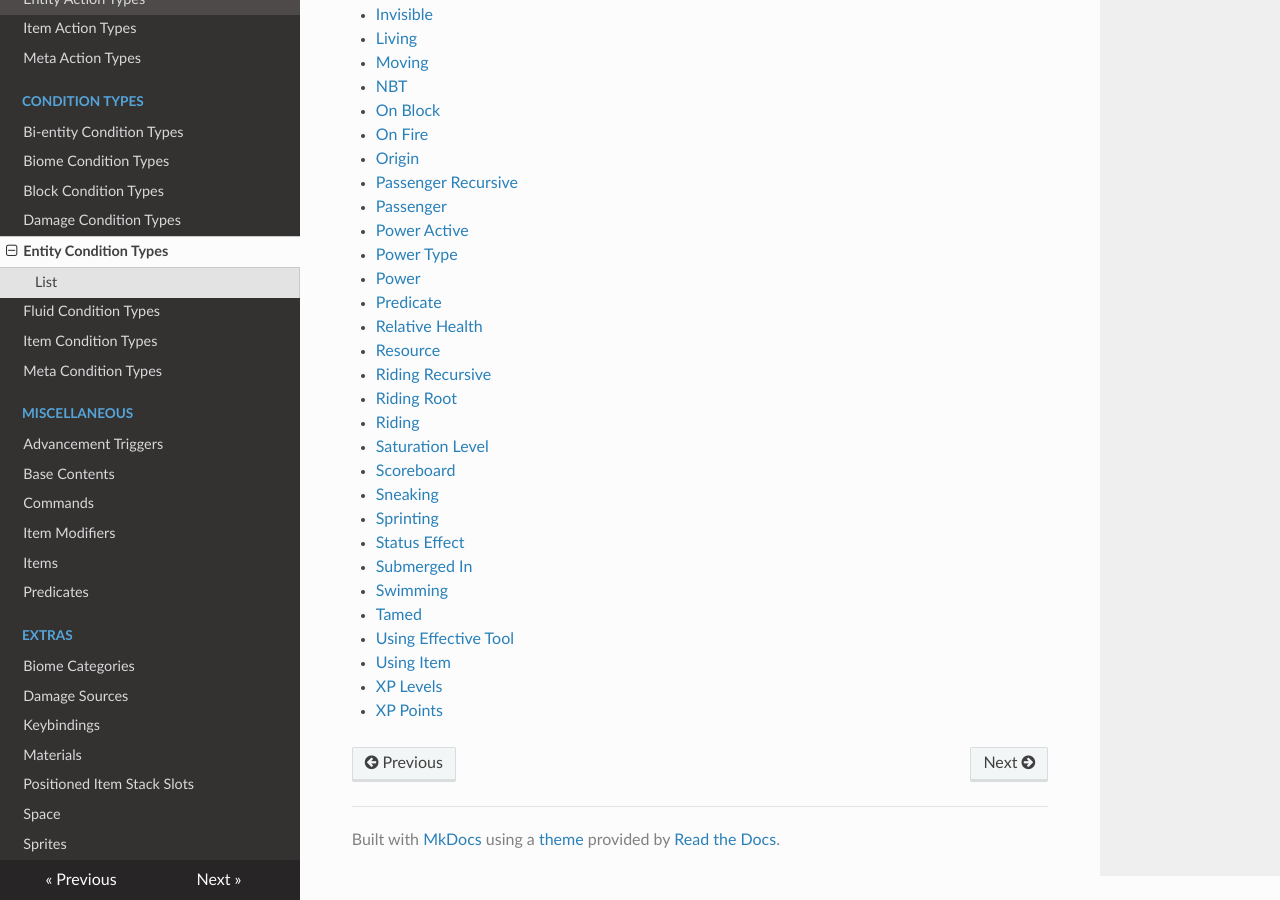
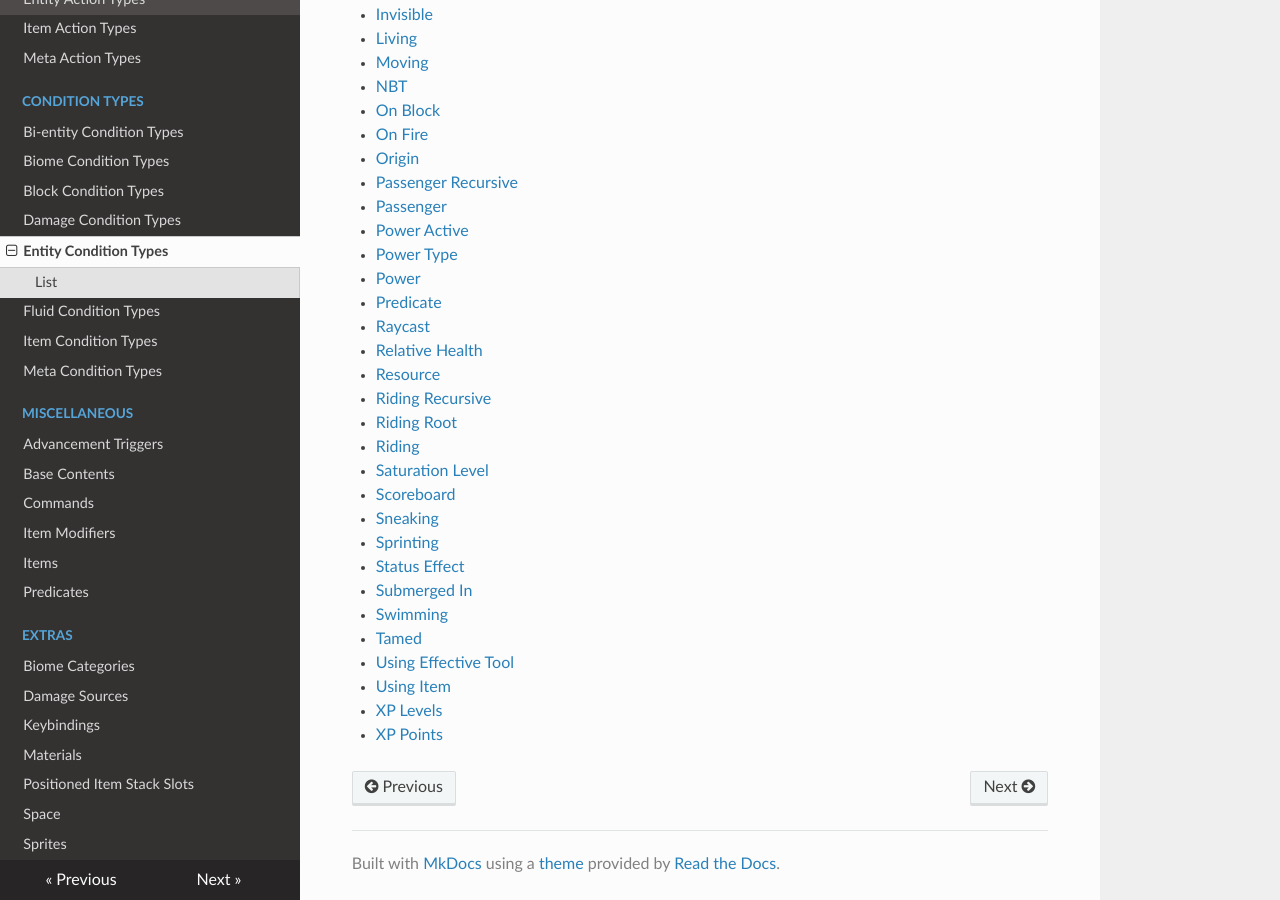
Before and after one commit to apace100/origins-docs, an MkDocs documentation site: the page built from docs/types/entity_condition_types.md, in a window 1280 px wide and 900 px high, scrolled down 1096 px. Built offline with MkDocs 1.6.1, drawn with Linux system fonts in a browser that asks for light colours; nearby versions of some CDN libraries.

Commit message:
Added Raycast to the Entity Condition Types list

```diff
--- a/docs/types/entity_condition_types.md
+++ b/docs/types/entity_condition_types.md
@@ -56,6 +56,7 @@ Entity Condition Types operate on an Entity, which also allows access to the wor
 * [Power Type](entity_condition_types/power_type.md)
 * [Power](entity_condition_types/power.md)
 * [Predicate](entity_condition_types/predicate.md)
+* [Raycast](entity_condition_types/raycast.md)
 * [Relative Health](entity_condition_types/relative_health.md)
 * [Resource](entity_condition_types/resource.md)
 * [Riding Recursive](entity_condition_types/riding_recursive.md)
```
